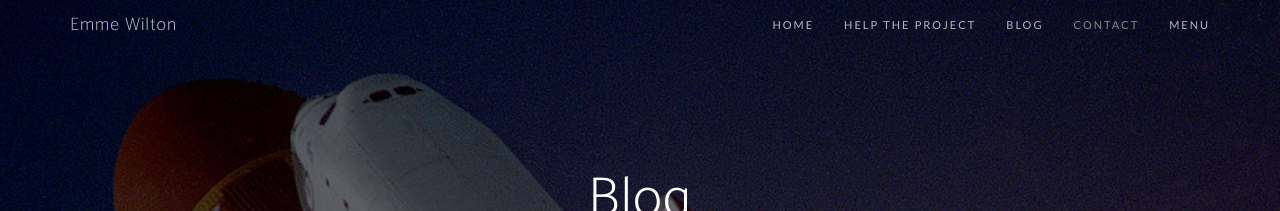
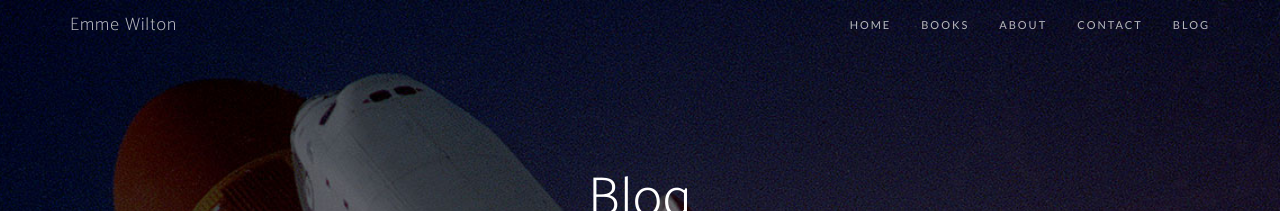
Before and after one commit to emmewilton/emmewilton.github.io, a Jekyll site: the page built from blog.html, in a window 1280 px wide. Shown: the top 211 px of the page. Built offline with Jekyll 4.4.1, drawn with Linux system fonts in a browser that asks for light colours; nearby versions of some CDN libraries; some web fonts are replaced.

Commit message:
Adjust blog navigation

```diff
--- a/_includes/nav-blog.html
+++ b/_includes/nav-blog.html
@@ -12,19 +12,19 @@
         <div class="collapse navbar-collapse" id="bs-example-navbar-collapse-1">
             <ul class="nav navbar-nav navbar-right">
                 <li>
-                    <a href="/">Home</a>
+                    <a class="page-scroll" href="/#page-top">Home</a>
                 </li>
                 <li>
-                    <a class="page-scroll" href="/funds">Help the project</a>
+                    <a class="page-scroll" href="/#books">Books</a>
+                </li>
+                <li>
+                    <a class="page-scroll" href="/about/">About</a>
+                </li>
+                <li>
+                    <a class="page-scroll" href="/#contact">Contact</a>
                 </li>
                 <li>
                     <a class="page-scroll" href="/blog/">Blog</a>
-                </li>
-                <li>
-                    <a class="page-scroll" href="#contact">Contact</a>
-                </li>
-                <li>
-                    <a class="outer-menu">menu</a>
                 </li>
             </ul>
         </div>
```
